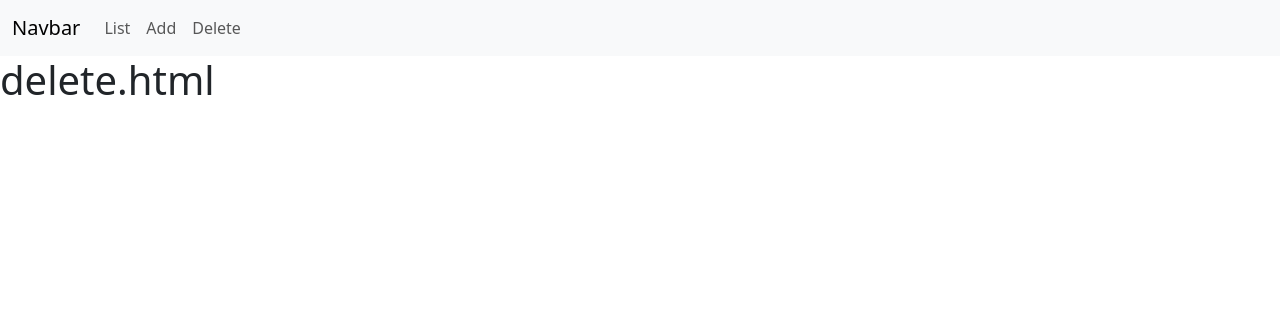
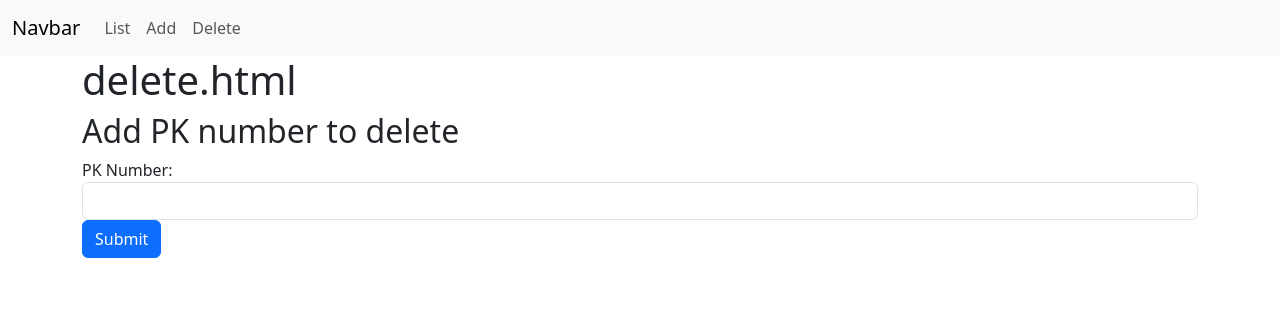
Before and after one commit to Full-stack-block-ai/Used_Car_Sales, a Django app: page /cars/delete/ in a window 1280 px wide. Shown: the top 316 px of the page. Run offline with Django 5.2, Linux system fonts and the light colour scheme.

Commit message:
added functionality to the delete page so cars can be deleted from the database

```diff
--- a/my_car_site/cars/templates/cars/delete.html
+++ b/my_car_site/cars/templates/cars/delete.html
@@ -1,5 +1,16 @@
 {% extends "base.html" %}
 
 {% block content %}
-<h1>delete.html</h1>
+<div class='container'>
+    <h1>delete.html</h1>
+    <h2>Add PK number to delete</h2>
+    <form action="" method='POST'>
+        {% csrf_token %}
+        <div class='form-group'>
+            <label for="pk">PK Number:</label>
+            <input class='form-control' type="text" id='pk' name='pk'>
+            <input type="submit" class='btn btn-primary'>
+        </div>
+    </form>
+</div>
 {% endblock content %}
--- a/my_car_site/cars/views.py
+++ b/my_car_site/cars/views.py
@@ -15,8 +15,16 @@ def add(request):
         year = int(request.POST['year'])
         models.Car.objects.create(brand=brand, year=year)
         return redirect(reverse('cars:list'))
-
-    return render(request, 'cars/add.html')
+    else:
+        return render(request, 'cars/add.html')
 
 def delete(request):
-    return render(request, 'cars/delete.html')
+    if request.POST:
+        pk = request.POST['pk']
+        try:
+            models.Car.objects.get(pk=pk).delete()
+            return redirect(reverse('cars:list'))
+        except:
+            print('pk not found')
+    else:
+        return render(request, 'cars/delete.html')
```
Also changed, not shown: my_car_site/db.sqlite3.
